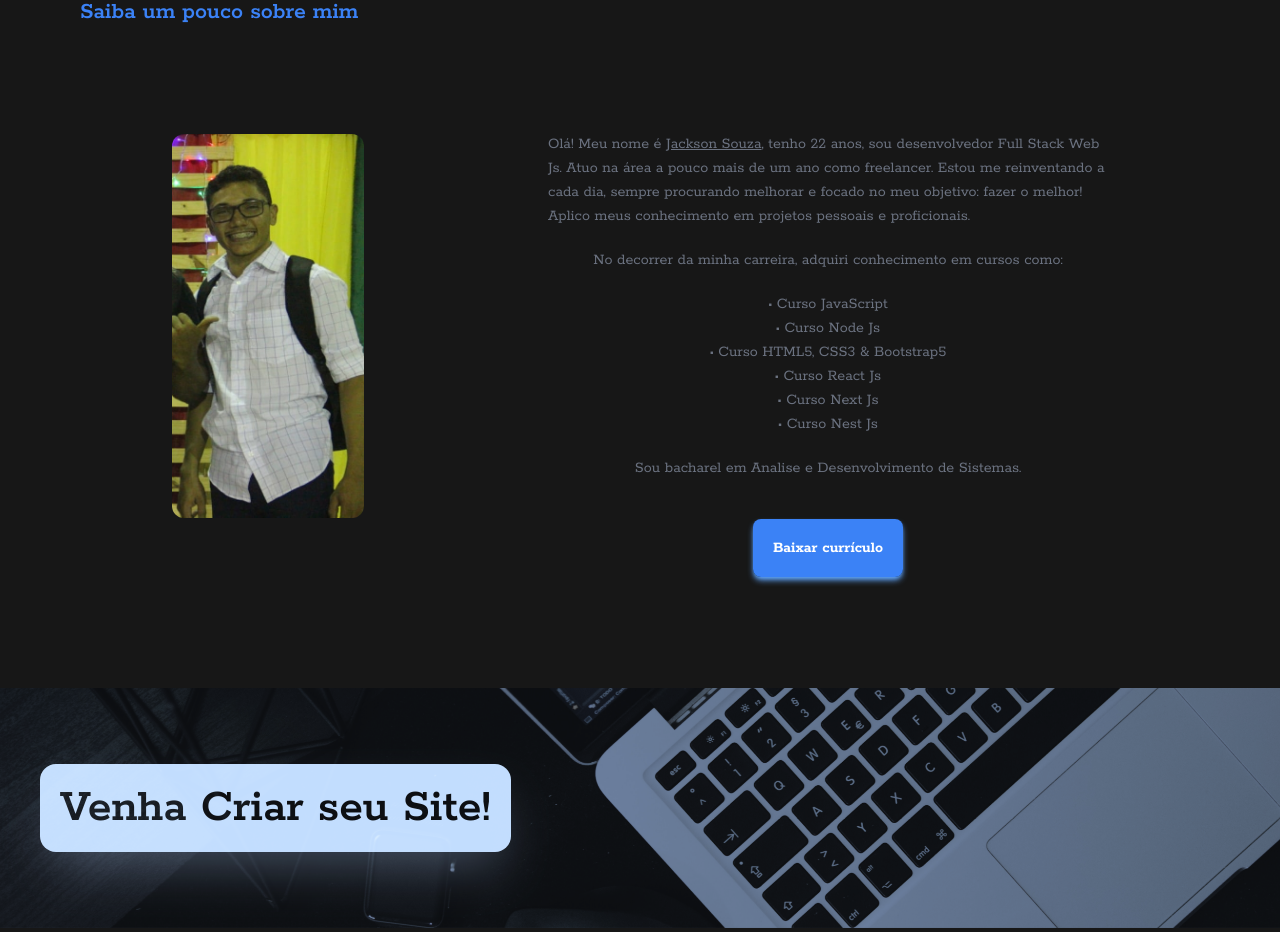
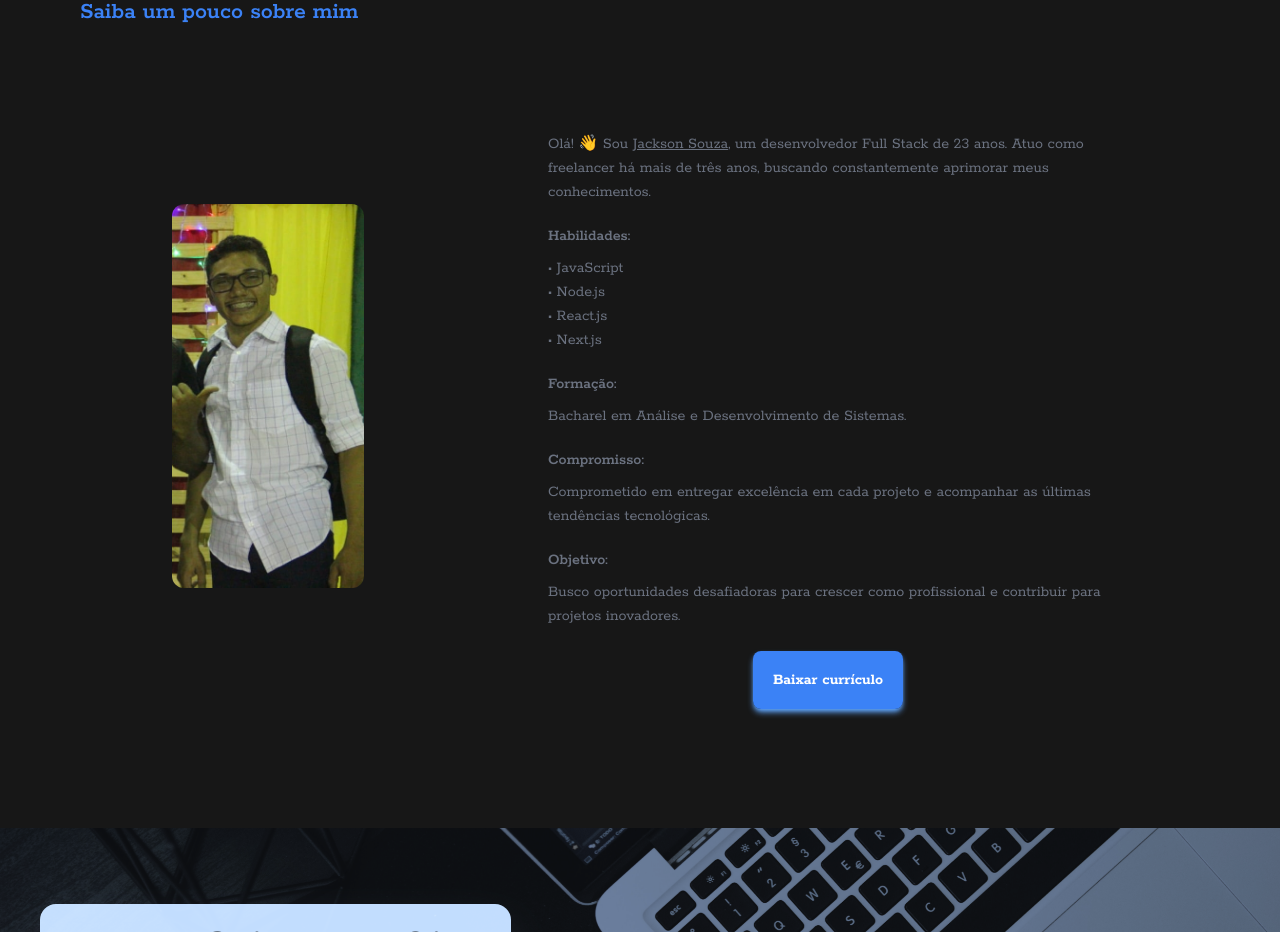
Before and after one commit to JackSSads/portifolio, a React (Create React App) app: page / in a window 1280 px wide. Shown: the part 1820-2752 px from the top of the page. Built offline with nearby package versions, Linux system fonts and the light colour scheme.

Commit message:
Update index.js

```diff
--- a/src/components/About/index.js
+++ b/src/components/About/index.js
@@ -18,29 +18,29 @@ const About = () => {
                     className="h-96 w-48 rounded-xl"
                 />
 
-                <div className="
-                    w-full flex flex-col justify-center items-center
-                    mt-10 text-start text-gray-500
-                    md:w-1/2">
+                <div className="w-full flex flex-col justify-center items-start
+                    mt-10 text-start text-gray-500 md:w-1/2">
                     <p>
-                        Olá! Meu nome é <span className="underline">Jackson Souza</span>, tenho 22 anos,
-                        sou desenvolvedor Full Stack Web Js. Atuo na
-                        área a pouco mais de um ano como freelancer.
-                        Estou me reinventando a cada dia, sempre procurando
-                        melhorar e focado no meu objetivo: fazer o melhor!
-                        Aplico meus conhecimento em projetos pessoais e proficionais.
+                        Olá! 👋 Sou <span className="underline">Jackson Souza</span>, um desenvolvedor Full Stack de 23 anos.
+                        Atuo como freelancer há mais de três anos, buscando constantemente aprimorar meus conhecimentos.
                     </p>
-                    <p className="my-5">
-                        No decorrer da minha carreira, adquiri conhecimento em cursos como:</p>
-                    <p>• Curso JavaScript</p>
-                    <p>• Curso Node Js</p>
-                    <p>• Curso HTML5, CSS3 & Bootstrap5</p>
-                    <p>• Curso React Js</p>
-                    <p>• Curso Next Js</p>
-                    <p>• Curso Nest Js</p>
-                    <p className="mt-5 text-center">
-                        Sou bacharel em Analise e Desenvolvimento de Sistemas.</p>
-                    <div className="mt-14">
+
+                    <p className="mb-2 mt-5 font-semibold">Habilidades:</p>
+                    <p>• JavaScript</p>
+                    <p>• Node.js</p>
+                    <p>• React.js</p>
+                    <p>• Next.js</p>
+
+                    <p className="mb-2 mt-5 font-semibold">Formação:</p>
+                    <p>Bacharel em Análise e Desenvolvimento de Sistemas.</p>
+
+                    <p className="mb-2 mt-5 font-semibold">Compromisso:</p>
+                    <p>Comprometido em entregar excelência em cada projeto e acompanhar as últimas tendências tecnológicas.</p>
+
+                    <p className="mb-2 mt-5 font-semibold">Objetivo:</p>
+                    <p>Busco oportunidades desafiadoras para crescer como profissional e contribuir para projetos inovadores.</p>
+
+                    <div className="mb-2 mt-10 font-semibold self-center">
                         <a href="assets/pdf/CV_Jackson_Souza_da_Silva.pdf"
                             download={"CV Jackson Souza"}
                             className="
```
